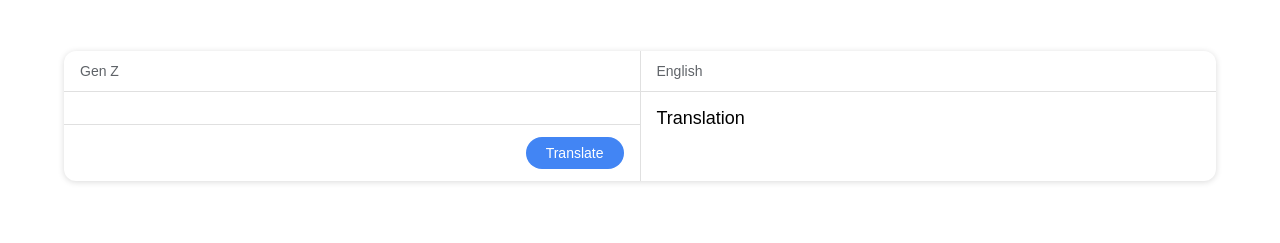
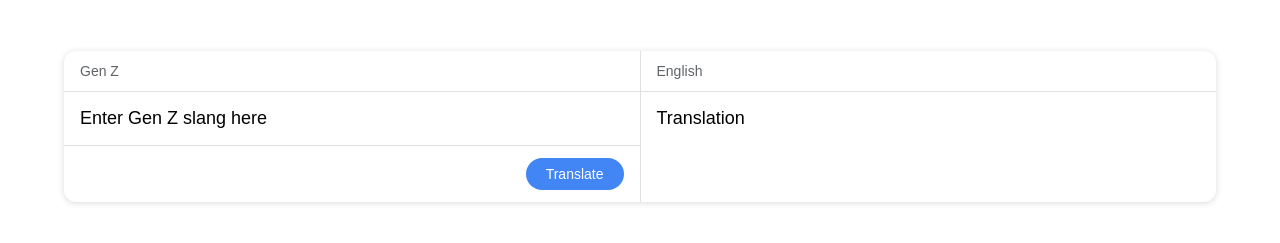
Before and after one commit to dutchbabypancakes/genz-genalpha-translator, a website: page index.html in a window 1280 px wide. Shown: the part 49-292 px from the top of the page. Drawn offline with Linux system fonts and the light colour scheme.

Commit message:
Update index.html

```diff
--- a/index.html
+++ b/index.html
@@ -127,7 +127,7 @@
     <!-- LEFT PANEL -->
     <div class="panel">
       <div class="panel-header">Gen Z</div>
-      <div class="text" id="inputText" placeholder="Type Gen Z slang here"></div>
+      <div class="text" id="inputText">Enter Gen Z slang here</div>
       <div class="actions">
         <button id="translateBtn">Translate</button>
       </div>
```
